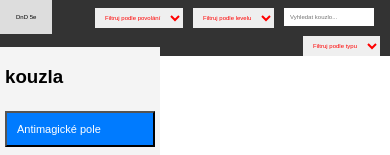
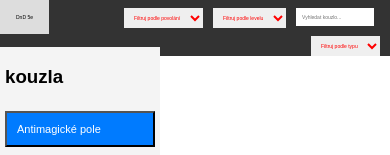
Before and after one commit to Tulusus/DnD5E, a plain HTML site: page index.html in a window 390 px wide. Shown: the top 155 px of the page. Drawn offline with Linux system fonts and the light colour scheme.

Commit message:
Add files via upload

```diff
--- a/style.css
+++ b/style.css
@@ -171,7 +171,7 @@ body {
     #navigationMenu select,
     #searchInput,
     a {
-        font-size: 6px;
+        font-size: 5px;
         color: red;
     }
 
```
